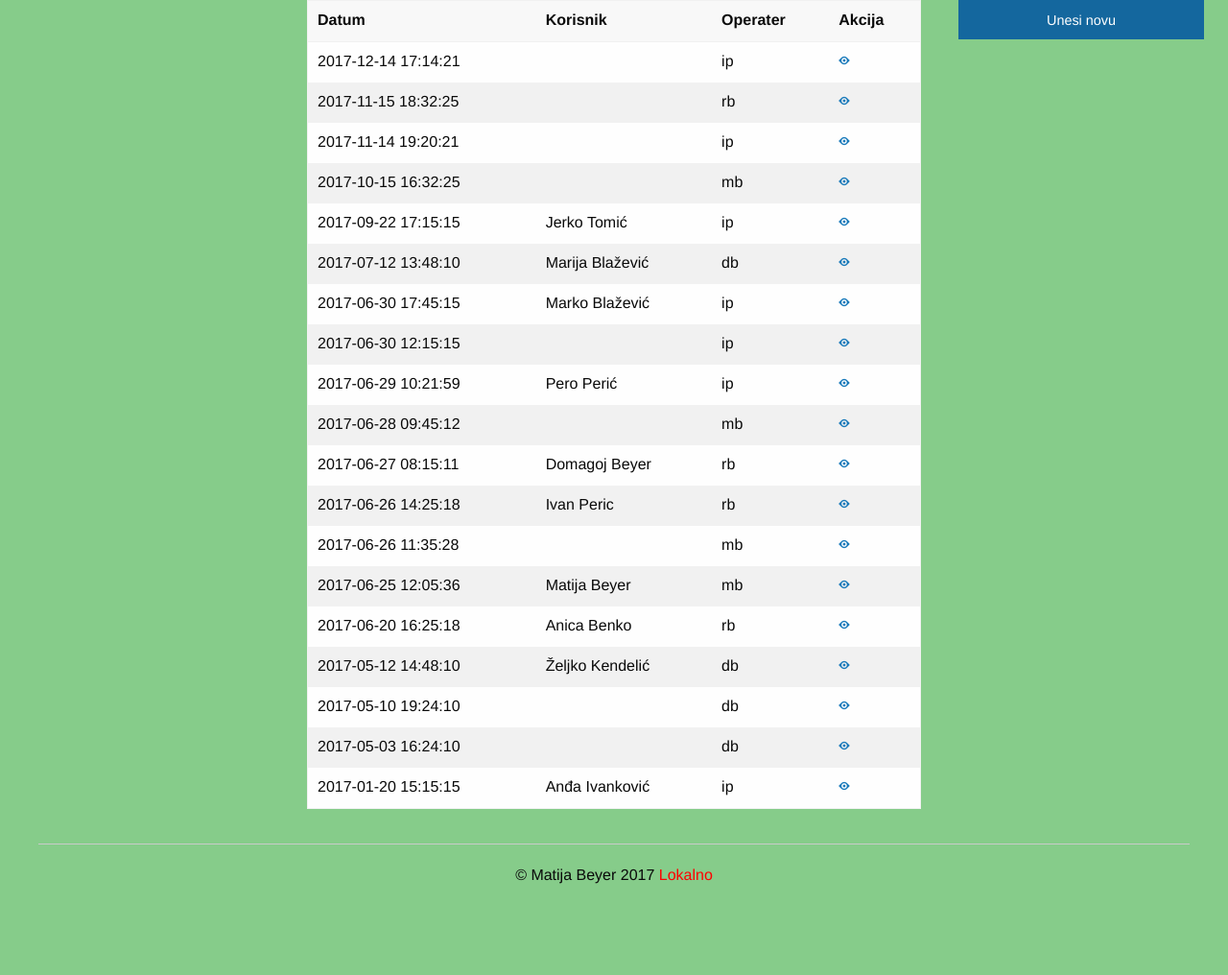
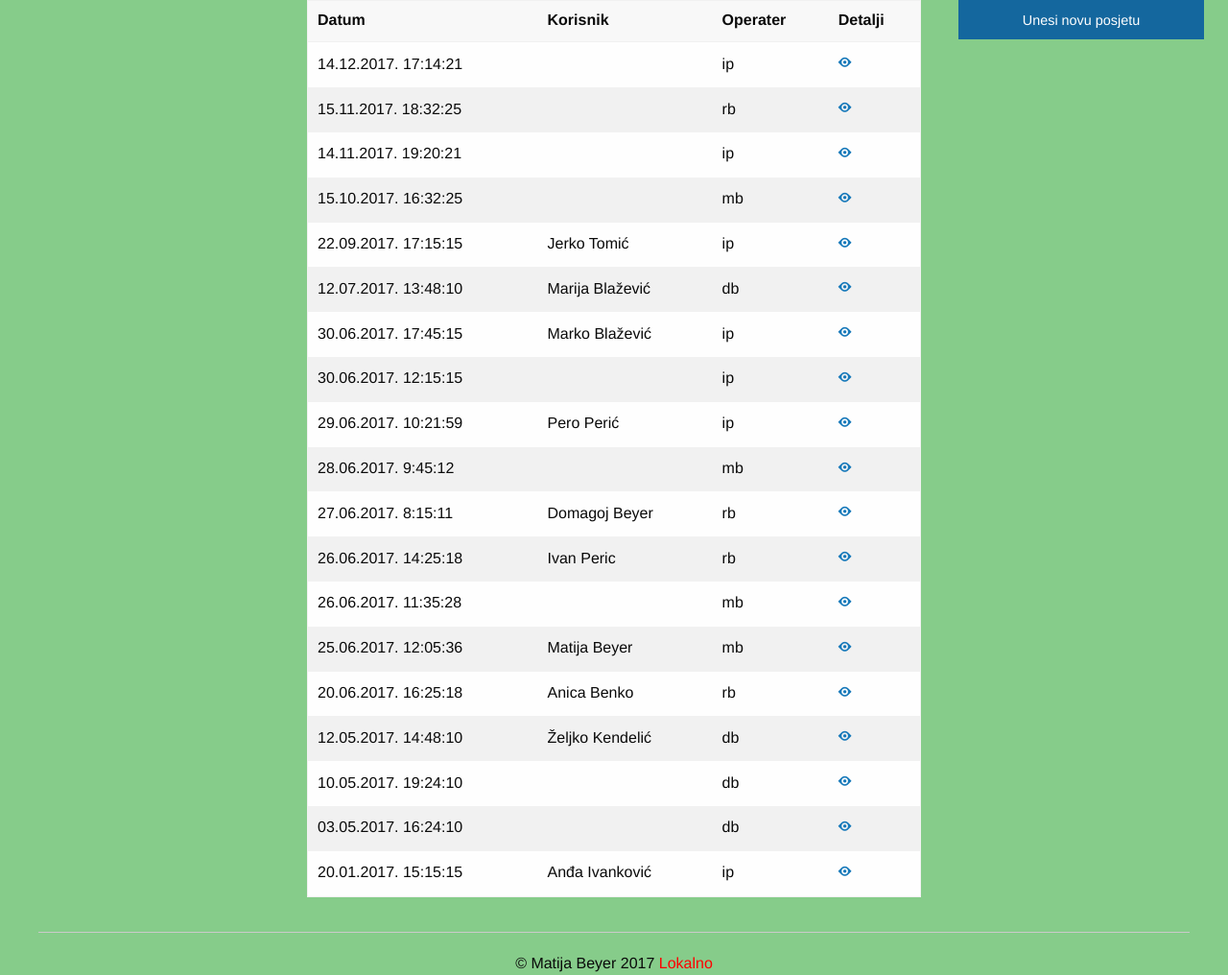
Before and after one commit to BeyerMatija/Edunova, a PHP site: page /privatno/posjeta/index.php in a window 1280 px wide. Shown: the part 58-1074 px from the top of the page at 96% size. Before the commit the page ends 979 px from the top, so only its background shows below. Run offline with PHP 8.4, Linux system fonts and the light colour scheme; the visitor is signed in with stand-in values (Sample User, id 1); data comes from the database, SQL or seed files in the repository.

Commit message:
Update index.php

```diff
--- a/Zavrsni rad v2.2/privatno/posjeta/index.php
+++ b/Zavrsni rad v2.2/privatno/posjeta/index.php
@@ -17,7 +17,7 @@
 								<th>Datum</th>
 								<th>Korisnik</th>
 								<th>Operater</th>
-								<th>Akcija</th>
+								<th>Detalji</th>
 							</tr>
 						</thead>
 						<tbody>
@@ -40,12 +40,13 @@
 							foreach ($posjete as $posjeta) :
 							?>
 							<tr>
-								<td><?php echo $posjeta->datum; ?></td>
+								<td><?php echo date("d.m.Y. G:i:s",strtotime($posjeta->datum)); ?></td>
 								<td><?php echo $posjeta->ime ." ". $posjeta->prezime; ?></td>
 								<td><?php echo $posjeta->korisnicko_ime;?></td>
 								<td>
 
-									<a href="<?php echo $putanjaAPP. "privatno/posjeta/detalji.php?sifra=".$posjeta->sifra?>"><i title="Detalji" class="step fi-eye size-48"></i></a>
+									<a href="<?php echo $putanjaAPP. "privatno/posjeta/detalji.php?sifra=".$posjeta->sifra?>">
+										<i title="Detalji" class="fi-eye size-60" style="font-size: 1.2rem"></i></a>
 							   </td>
 							</tr>
 							<?php endforeach; ?>
@@ -54,7 +55,7 @@
        </div>
   		<div class="small-12 medium-3 large-3 columns">
   			<a href="<?php echo $putanjaAPP. "privatno/posjeta/unesi.php";?>">
-  				<button class="success button expanded" style="float: right; width:80%;background: #14679e; color:white; margin-right: 25px;">Unesi novu</button></a>
+  				<button class="success button expanded" style="float: right; width:80%;background: #14679e; color:white; margin-right: 25px;">Unesi novu posjetu</button></a>
   		</div>
   	</div>
 	<?php	include_once '../../predlosci/podnozje.php'; ?>
```
